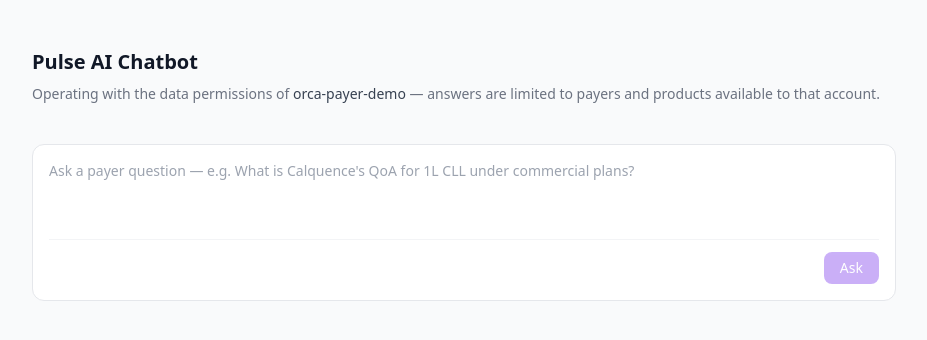
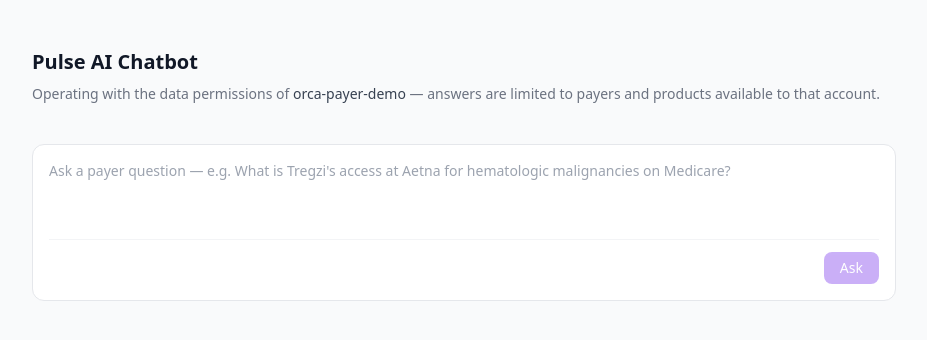
Before and after one commit to jeainnypulse/hackweek-ai-2026, a React (Vite) app in the folder client/: page / in a window 1280 px wide. Shown: the top 340 px of the page, without its empty margins (176-1103 px from the left). Built offline with nearby package versions, Linux system fonts and the light colour scheme.

Commit message:
Modify suggested question to be orca scoped

```diff
--- a/client/src/components/QuestionForm.jsx
+++ b/client/src/components/QuestionForm.jsx
@@ -16,7 +16,7 @@ export default function QuestionForm({
     <div className="bg-white border border-gray-200 rounded-xl p-4 mb-3">
       <textarea
         rows={3}
-        placeholder="Ask a payer question — e.g. What is Calquence's QoA for 1L CLL under commercial plans?"
+        placeholder="Ask a payer question — e.g. What is Tregzi's access at Aetna for hematologic malignancies on Medicare?"
         className="w-full text-sm text-gray-800 placeholder-gray-400 resize-none outline-none disabled:opacity-50"
         value={question}
         onChange={event => onQuestionChange(event.target.value)}
```
